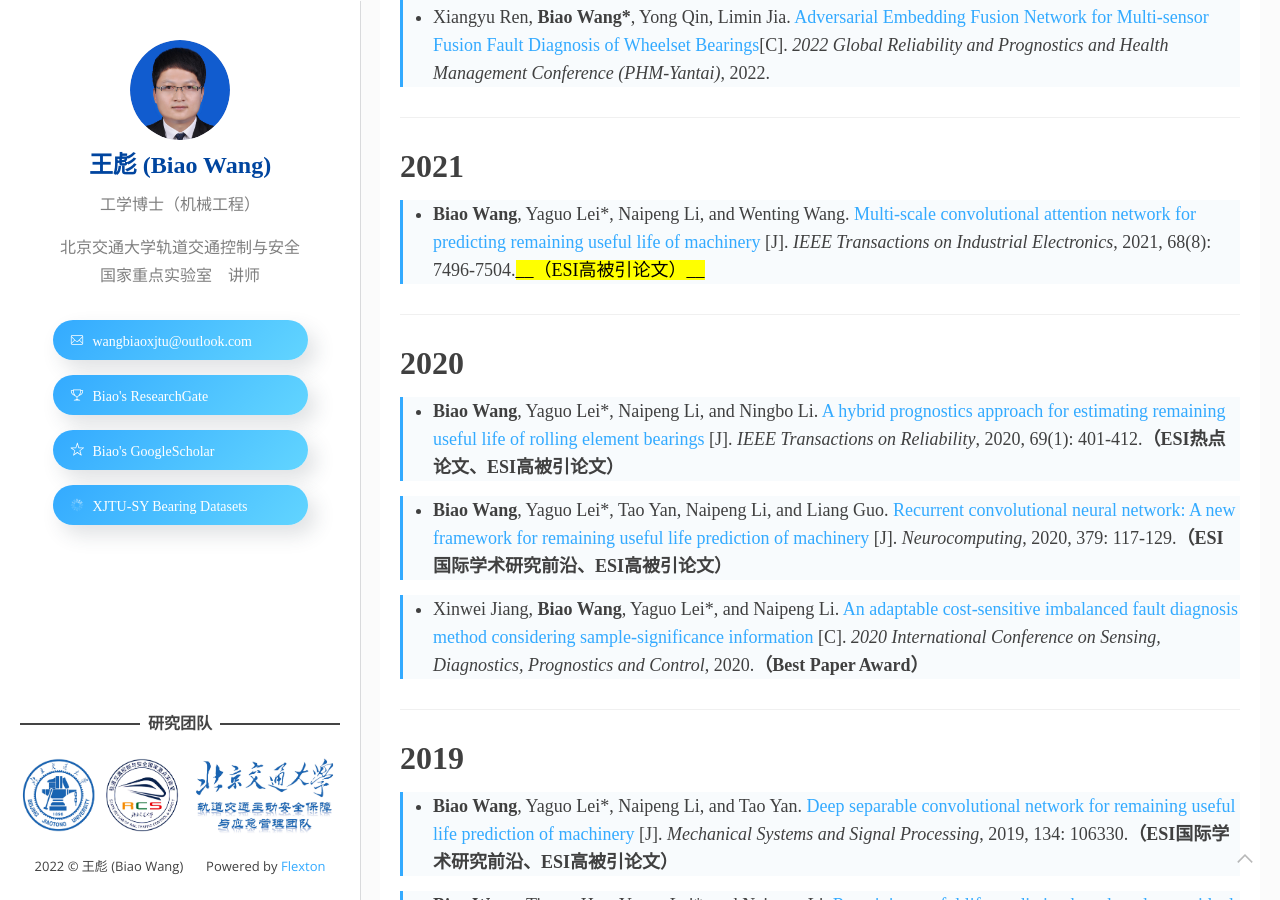
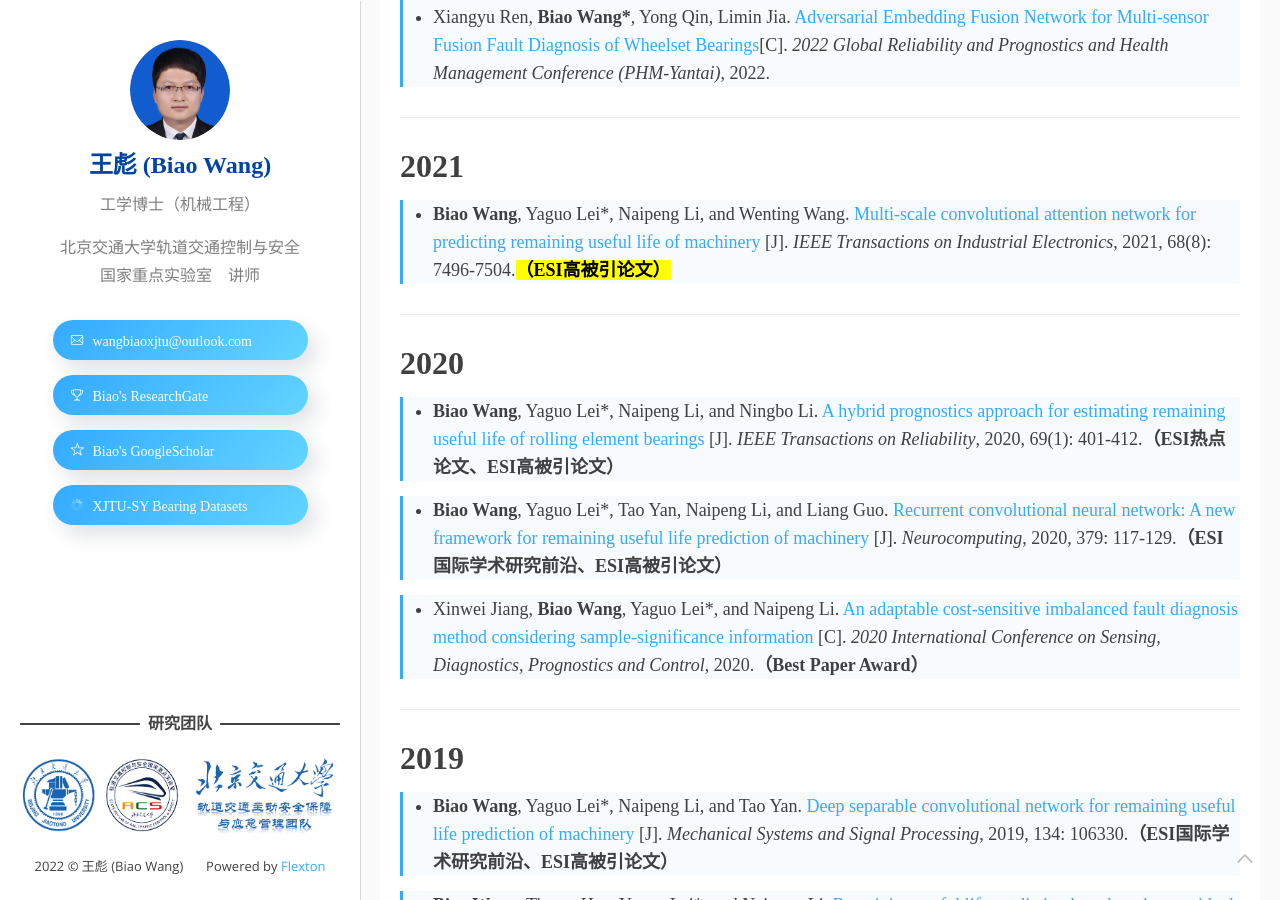
Before and after one commit to WangBiaoXJTU/WangBiaoXJTU.github.io, a Jekyll site: the page built from _posts/2021-06-28-publication.markdown, in a window 1280 px wide and 900 px high, scrolled down 924 px. Built offline with Jekyll 4.4.1, drawn with Linux system fonts in a browser that asks for light colours; some web fonts are replaced.

Commit message:
Update 2021-06-28-publication.markdown

```diff
--- a/_posts/2021-06-28-publication.markdown
+++ b/_posts/2021-06-28-publication.markdown
@@ -17,7 +17,7 @@
 
 ***
 # 2021
-> * __Biao Wang__, Yaguo Lei*, Naipeng Li, and Wenting Wang. [Multi-scale convolutional attention network for predicting remaining useful life of machinery](https://ieeexplore.ieee.org/document/9126224) [J]. _IEEE Transactions on Industrial Electronics_, 2021, 68(8): 7496-7504.<mark>__（ESI高被引论文）__</mark>
+> * __Biao Wang__, Yaguo Lei*, Naipeng Li, and Wenting Wang. [Multi-scale convolutional attention network for predicting remaining useful life of machinery](https://ieeexplore.ieee.org/document/9126224) [J]. _IEEE Transactions on Industrial Electronics_, 2021, 68(8): 7496-7504.<mark><b>（ESI高被引论文）</b></mark>
 
 ***
 # 2020
```
